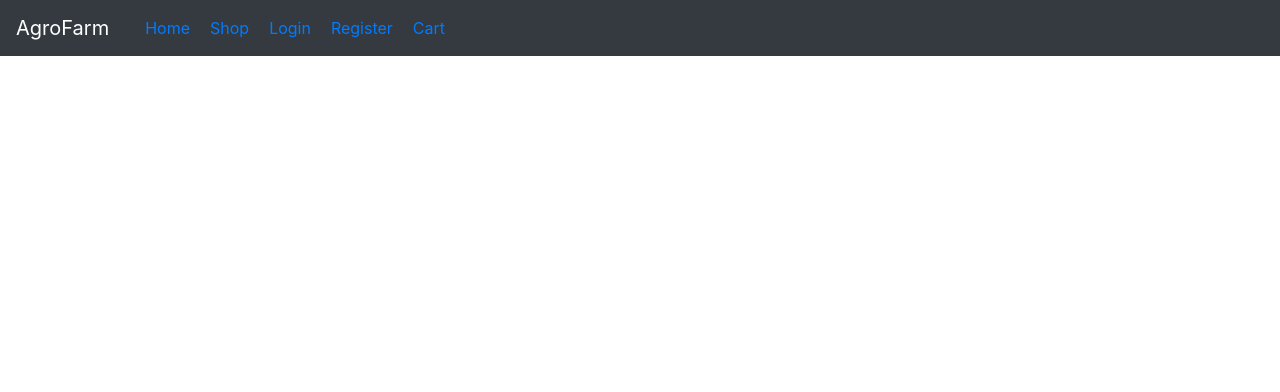
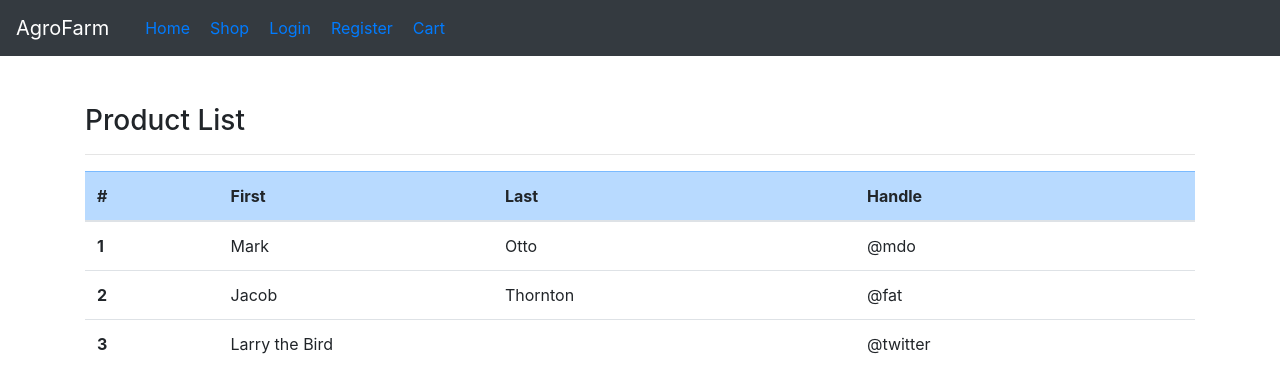
Before and after one commit to sharif7761/AgroFarm-React-Laravel, a React (Create React App) app in the folder frontend-react/: page /product_list in a window 1280 px wide. Shown: the top 392 px of the page. Built offline with nearby package versions, Linux system fonts and the light colour scheme.

Commit message:
product list page design

```diff
--- a/frontend-react/src/App.js
+++ b/frontend-react/src/App.js
@@ -9,6 +9,7 @@
 import Cart from './components/Cart';
 import Checkout from "./components/Checkout";
 import AdminLogin from "./components/admin/AdminLogin";
+import ProductList from "./components/admin/ProductList";
 
 function App() {
   return (
@@ -36,6 +37,9 @@
             <Route path="/admin">
                 <AdminLogin />
             </Route>
+            <Route path="/product_list">
+                <ProductList />
+            </Route>
             <Route exact path='/'>
                 <Home />
             </Route>
--- /dev/null
+++ b/frontend-react/src/components/admin/ProductList.js
@@ -0,0 +1,43 @@
+import React from 'react';
+
+const ProductList = () => {
+    return (
+        <div>
+            <div className="container my-5">
+                <h3>Product List</h3>
+                <hr />
+                <table className="table table-hover">
+                    <thead>
+                    <tr className='table-primary'>
+                        <th scope="col">#</th>
+                        <th scope="col">First</th>
+                        <th scope="col">Last</th>
+                        <th scope="col">Handle</th>
+                    </tr>
+                    </thead>
+                    <tbody>
+                    <tr>
+                        <th scope="row">1</th>
+                        <td>Mark</td>
+                        <td>Otto</td>
+                        <td>@mdo</td>
+                    </tr>
+                    <tr>
+                        <th scope="row">2</th>
+                        <td>Jacob</td>
+                        <td>Thornton</td>
+                        <td>@fat</td>
+                    </tr>
+                    <tr>
+                        <th scope="row">3</th>
+                        <td colSpan="2">Larry the Bird</td>
+                        <td>@twitter</td>
+                    </tr>
+                    </tbody>
+                </table>
+            </div>
+        </div>
+    );
+};
+
+export default ProductList;
```
